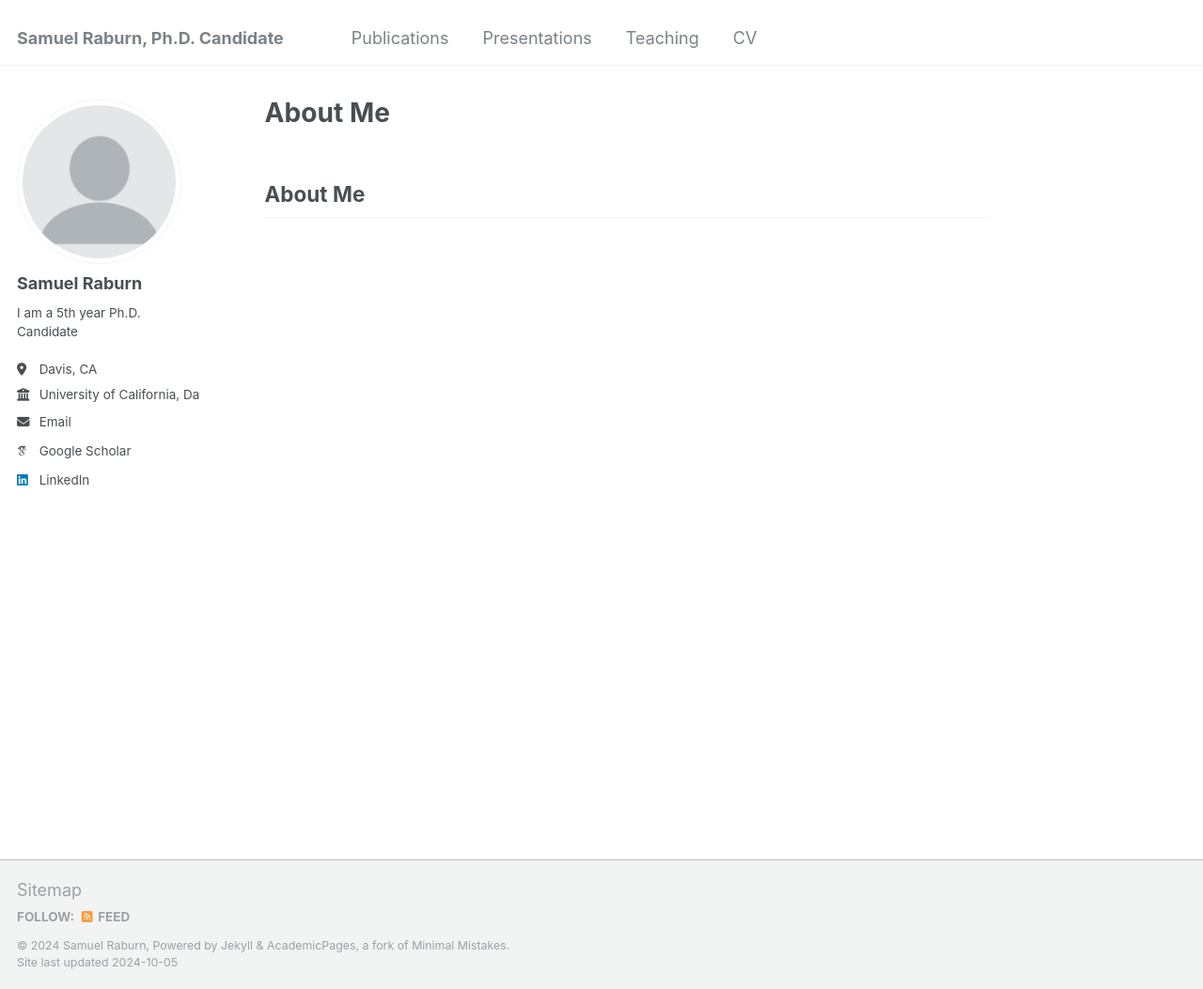
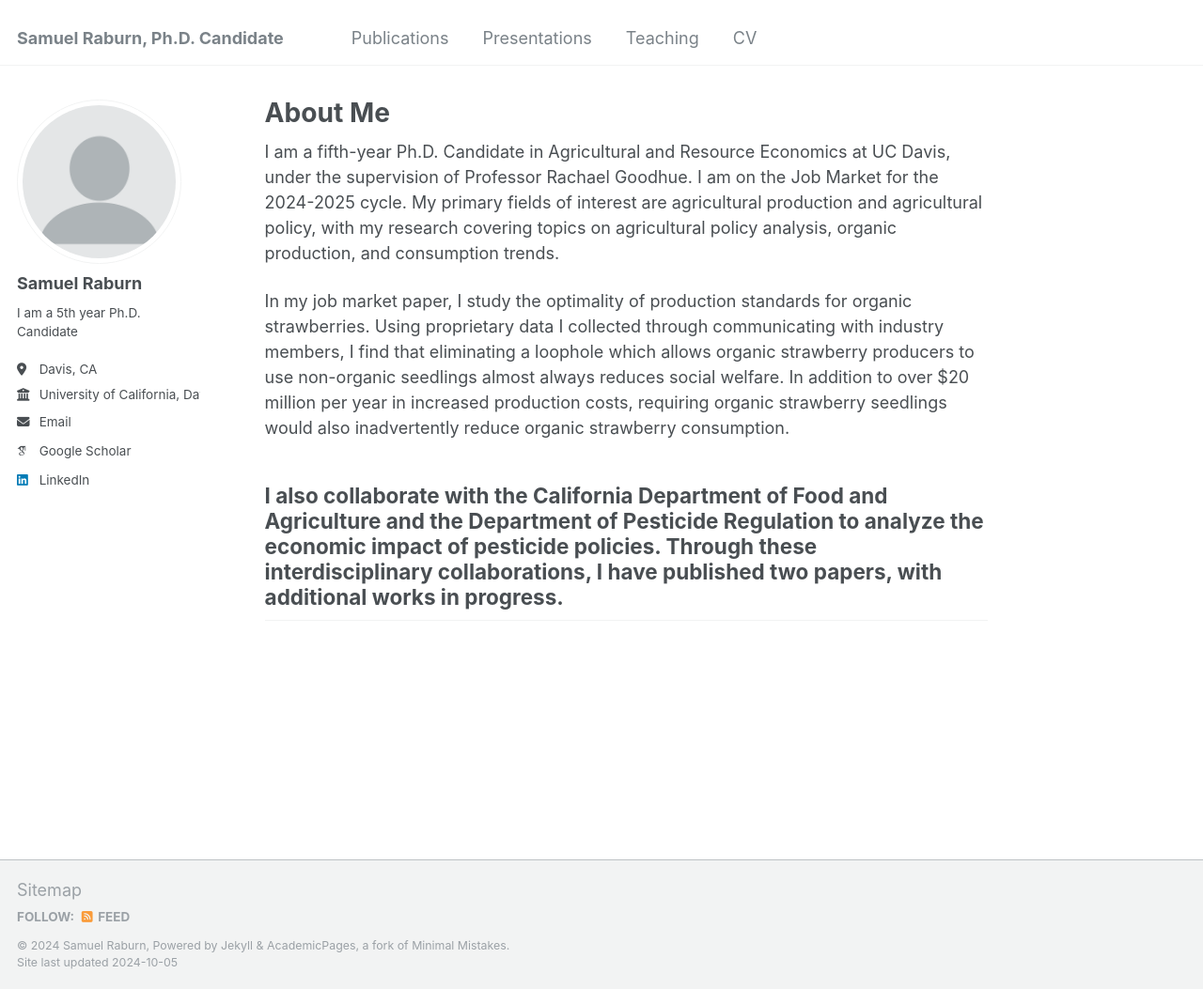
Before and after one commit to sraburn/sraburn.github.io, a Jekyll site: the page built from _pages/about.md, in a window 1280 px wide and 1053 px high. Shown: the whole window at 94% size. Built offline with Jekyll 4.4.1, drawn with Linux system fonts in a browser that asks for light colours; some web fonts are replaced.

Commit message:
Update about.md

```diff
--- a/_pages/about.md
+++ b/_pages/about.md
@@ -6,6 +6,9 @@
   - /about/
   - /about.html
 ---
+I am a fifth-year Ph.D. Candidate in Agricultural and Resource Economics at UC Davis, under the supervision of Professor Rachael Goodhue. I am on the Job Market for the 2024-2025 cycle. My primary fields of interest are agricultural production and agricultural policy, with my research covering topics on agricultural policy analysis, organic production, and consumption trends.
 
-About Me
+In my job market paper, I study the optimality of production standards for organic strawberries. Using proprietary data I collected through communicating with industry members, I find that eliminating a loophole which allows organic strawberry producers to use non-organic seedlings almost always reduces social welfare. In addition to over $20 million per year in increased production costs, requiring organic strawberry seedlings would also inadvertently reduce organic strawberry consumption.
+
+I also collaborate with the California Department of Food and Agriculture and the Department of Pesticide Regulation to analyze the economic impact of pesticide policies. Through these interdisciplinary collaborations, I have published two papers, with additional works in progress.
 -----
```
